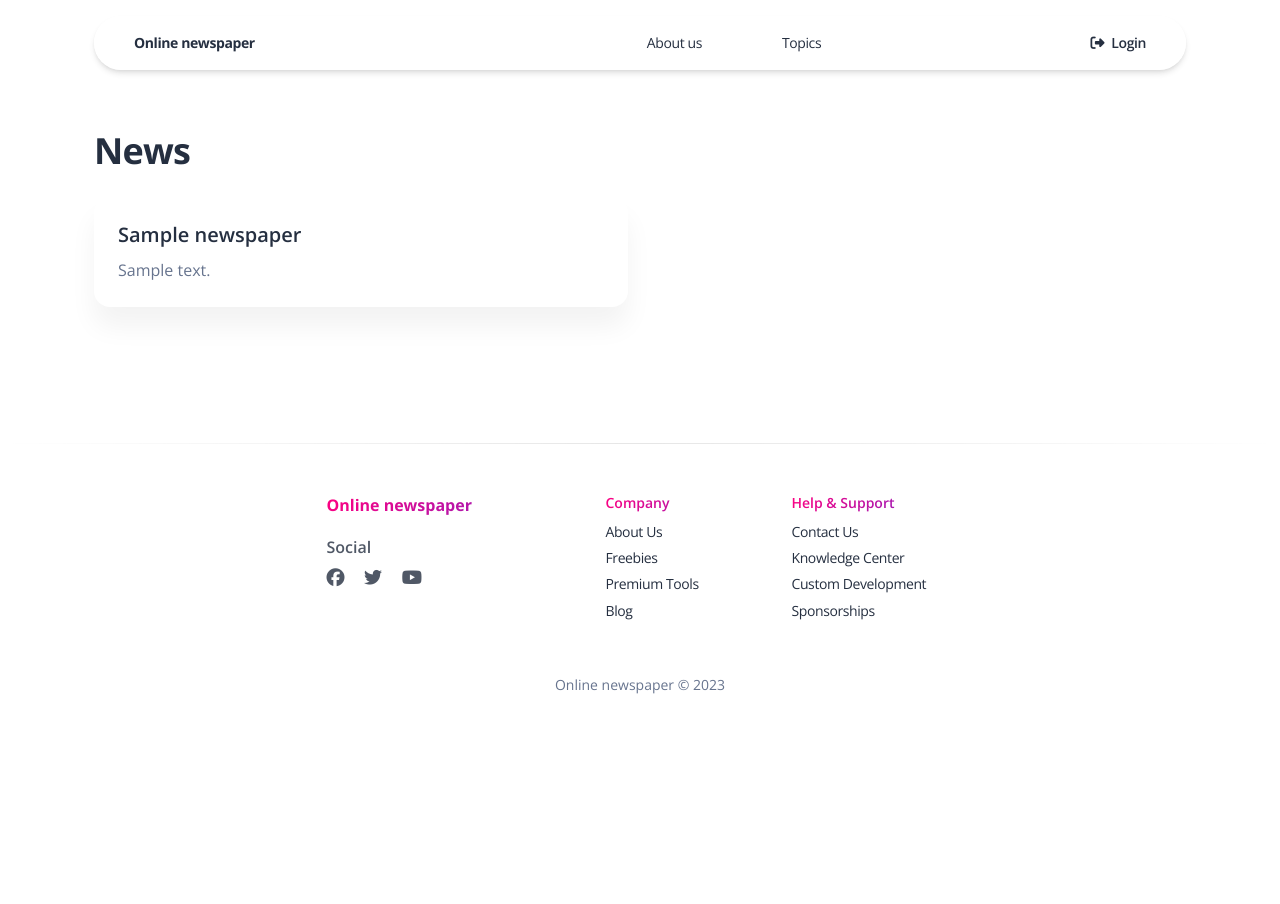
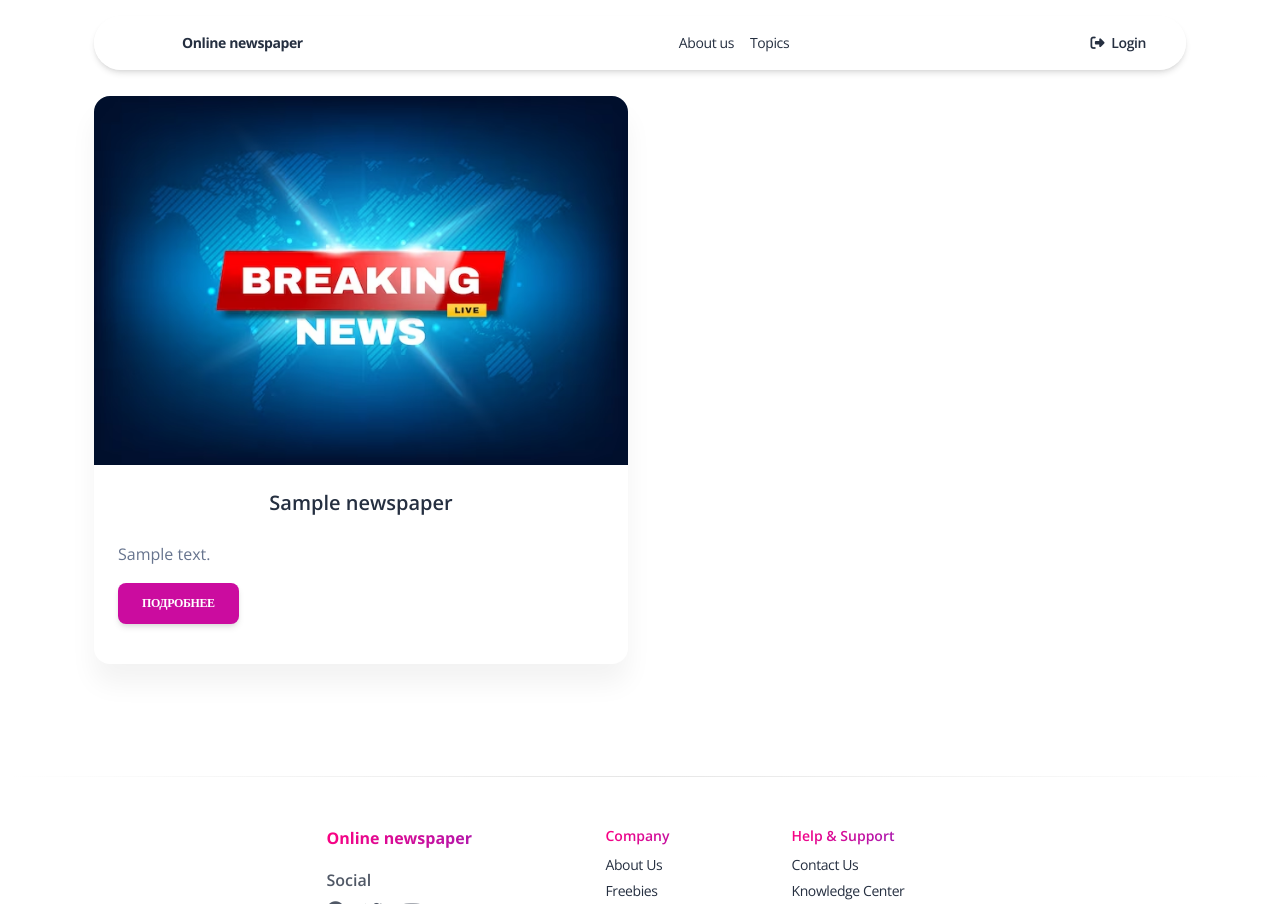
Before and after one commit to Artemh59/newspaper_agency, a Django app: page /topics/1 in a window 1280 px wide. Shown: the top 904 px of the page. Before the commit the page ends 694 px from the top, so only its background shows below. Run offline with Django 4.2, Linux system fonts and the light colour scheme; tables that the repository leaves empty hold one stand-in row (values such as "Sample post"); some libraries are stand-ins or nearby versions.

Commit message:
Update topic detail page

```diff
--- a/newspaper/urls.py
+++ b/newspaper/urls.py
@@ -4,14 +4,14 @@ from newspaper.views import (
     About,
     Index,
     TopicViews,
-    NewspaperDetailViews,
+    TopicDetailViews,
 )
 
 urlpatterns = [
     path('about_us/', About.as_view(), name='about-us'),
     path('', Index.as_view(), name='index'),
     path('topics/', TopicViews.as_view(), name='topic'),
-    path('topics/<int:pk>', NewspaperDetailViews.as_view(), name='topic-detail'),
+    path('topics/<int:pk>', TopicDetailViews.as_view(), name='topic-detail'),
 ]
 
 app_name = 'newspaper'
--- a/newspaper/views.py
+++ b/newspaper/views.py
@@ -24,6 +24,6 @@ class TopicViews(generic.ListView):
     template_name = "newspaper/topics.html"
 
 
-class NewspaperDetailViews(generic.DetailView):
+class TopicDetailViews(generic.DetailView):
     model = Topic
     template_name = "newspaper/topic_detail.html"
--- a/templates/includes/navigation.html
+++ b/templates/includes/navigation.html
@@ -3,7 +3,7 @@
     <div class="col-12">
       <nav class="navbar navbar-expand-lg  blur blur-rounded top-0 z-index-fixed shadow position-absolute my-3 py-2 start-0 end-0 mx-4">
         <div class="container-fluid">
-          <a class="navbar-brand font-weight-bolder ms-sm-3"
+          <a class="navbar-brand font-weight-bolder ms-sm-3 mx-6"
              href="{% url 'newspaper:index' %}" rel="tooltip" title="Designed and Coded by Creative Tim" data-placement="bottom">
             Online newspaper
           </a>
@@ -16,7 +16,7 @@
           </button>
           <div class="collapse navbar-collapse pt-3 pb-2 py-lg-0" id="navigation">
             <ul class="navbar-nav navbar-nav-hover ms-lg-12 ps-lg-5 w-100">
-              <li class="nav-item dropdown dropdown-hover mx-6">
+              <li class="nav-item dropdown dropdown-hover mx-ld-6">
                 <a class="nav-link ps-2 d-flex justify-content-between cursor-pointer align-items-center" href="{% url 'newspaper:about-us' %}">
                   About us
                 </a>
--- a/templates/newspaper/topic_detail.html
+++ b/templates/newspaper/topic_detail.html
@@ -1,17 +1,16 @@
 {% extends 'base.html' %}
 
 {% block content %}
-  <div class="container mt-8">
-    <h2 class="mb-4">News</h2>
+  <div class="container mt-7">
     <div class="row">
     {% for new in topic.newspapers.all %}
-        <div class="col-md-6 mb-4">
+      <div class="col-md-6">
         <div class="card">
+          <img src="/static/assets/img/breaking-news-tv-screensaver-urgent-announcement_8071-2144.jpg" class="card-img-top" alt="news">
           <div class="card-body">
-                    <h5 class="card-title">{{ new.title }}</h5>
-                    <p class="card-text">
-                      {{ new.content }}
-                    </p>
+            <h5 class="card-title text-center">{{ new.title }}</h5>
+            <p class="card-text mt-4">{{ new.content }}</p>
+            <a href="#" class="btn btn-primary" onclick="return false;">Подробнее</a>
           </div>
         </div>
       </div>
@@ -19,9 +18,3 @@
     </div>
   </div>
 {% endblock %}
-
-{% block javascripts %}
-  <script src="https://code.jquery.com/jquery-3.5.1.slim.min.js"></script>
-  <script src="https://cdn.jsdelivr.net/npm/@popperjs/core@2.0.7/dist/umd/popper.min.js"></script>
-  <script src="https://stackpath.bootstrapcdn.com/bootstrap/4.5.2/js/bootstrap.min.js"></script>
-{% endblock javascripts %}
```
Also changed, not shown: static/assets/img/breaking-news-tv-screensaver-urgent-announcement_8071-2144.jpg (added). Lines whose indentation alone changed are shown as unchanged.
